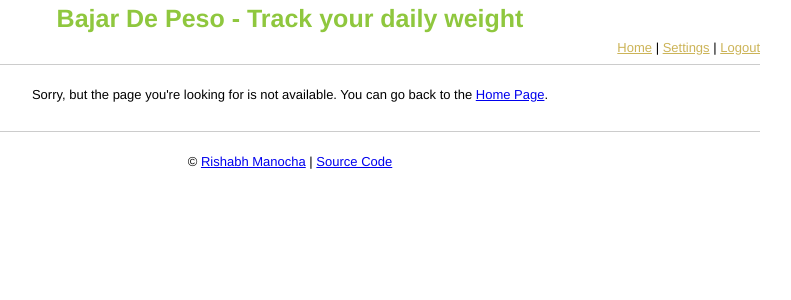
After one commit to rmanocha/bajar-de-peso, a Django app: template templates/404.html in a window 1280 px wide. The commit adds this page. Shown: the top 300 px of the page, without its empty margins (350-1141 px from the left). Run offline with Django 3.2, Linux system fonts and the light colour scheme; the template is opened without the code that fills it: most values are stand-ins (such as "Sample title", 1, 10 or a date in 2020); some libraries are stand-ins or nearby versions.

Commit message:
Adding a 404 template and moving some blocks around in the base template.

```diff
--- /dev/null
+++ b/templates/404.html
@@ -0,0 +1,4 @@
+{% extends "base.html" %}
+{% block content %}
+<p class="text-center">Sorry, but the page you're looking for is not available. You can go back to the <a href="/">Home Page</a>.</p>
+{% endblock %}
--- a/templates/base.html
+++ b/templates/base.html
@@ -29,13 +29,6 @@
         </div>
         <div class="clear"></div>
         {% block stats %}
-        <div class="grid_16" id="stats">
-            <div class="grid_3 alpha">Your BMI : {{ bmi }}</div>
-            <div class="grid_3">Days left : {{ days_left }}</div>
-            <div class="grid_3">Weight loss left ({{ units }}): {{ weight_left }}</div>
-            <div class="grid_3">Required rate ({{ units }}/day): {{ req_rate }}</div>
-            <div class="grid_4 omega">Current rate ({{ units }}/day): {{ cur_rate }}</div>
-        </div>
         {% endblock %}
 
         {% block content %} {% endblock %}
--- a/templates/settings.html
+++ b/templates/settings.html
@@ -1,5 +1,4 @@
 {% extends "base.html" %}
-{% block stats %} {% endblock %}
 
 {% block content %}
 <div class="grid_16">
```
Also changed, not shown: templates/index.html (+9 -0 lines).
